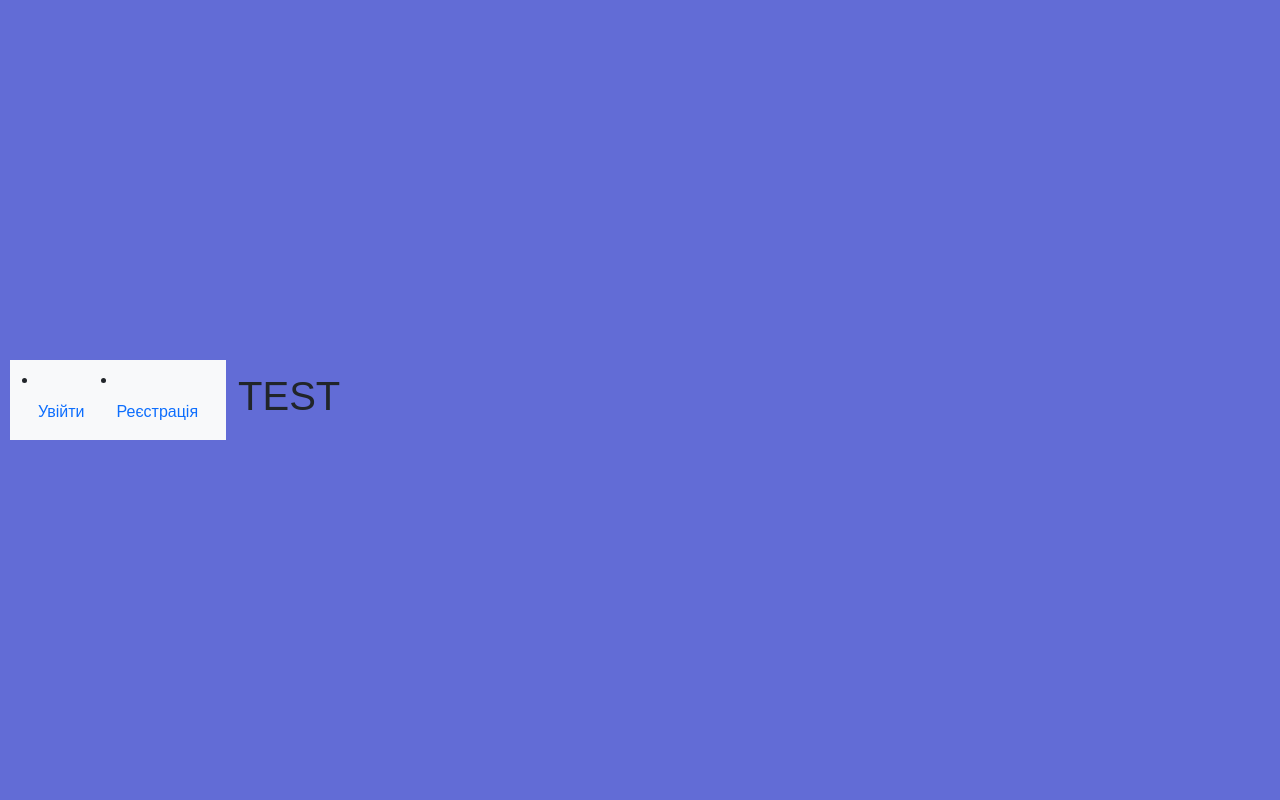
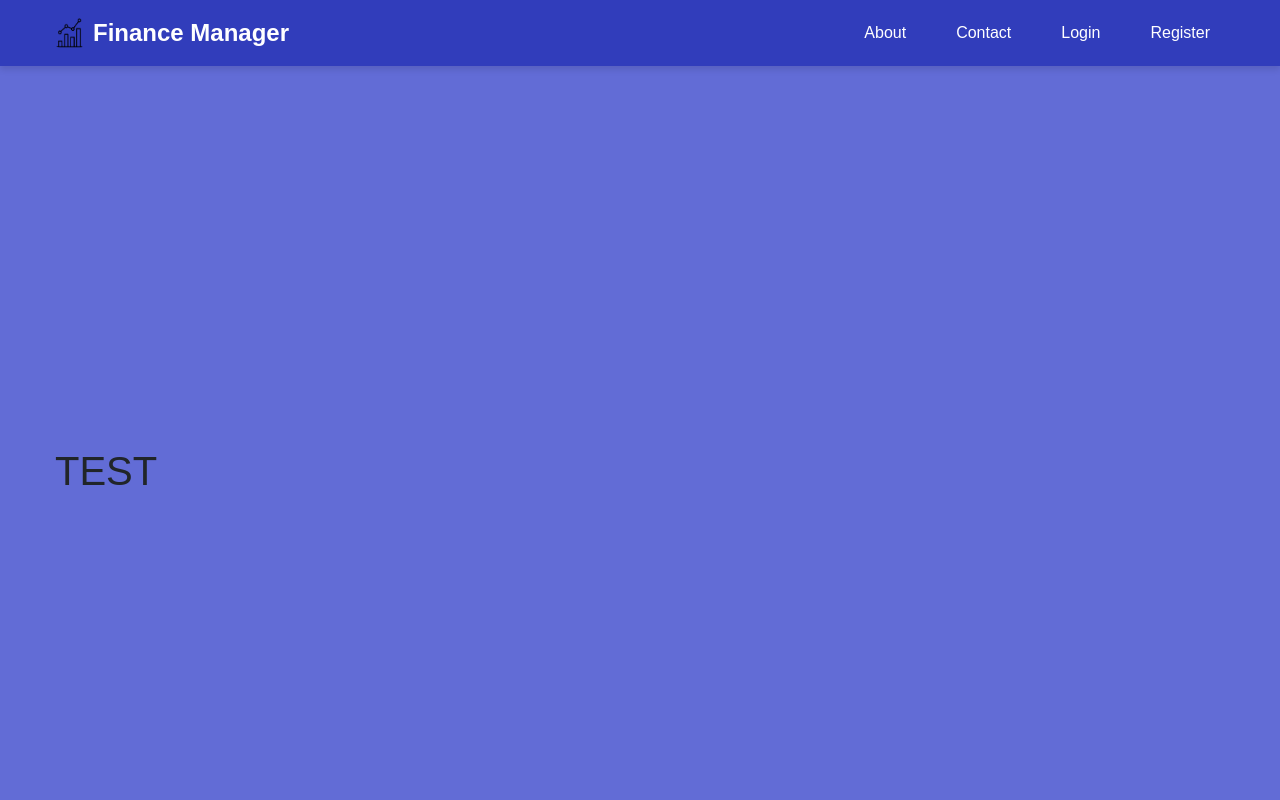
Before and after one commit to Vildga/financeManager, a Django app: page / in a window 1280 px wide. Run offline with Django 5.2, Linux system fonts and the light colour scheme.

Commit message:
added header

```diff
--- a/fmApp/templates/base.html
+++ b/fmApp/templates/base.html
@@ -9,32 +9,29 @@
     <link rel="stylesheet" href="{% static 'style.css' %}">
 </head>
 <body>
-    <nav class="navbar navbar-expand-lg navbar-light bg-light">
-        <div class="container">
-            <div class="collapse navbar-collapse" id="navbarNav">
-                {% if request.user.is_authenticated %}
-                        <li class="nav-item">
-                            <a class="nav-link" href="{% url 'logout' %}">
-                                Вийти
-                            </a>
-                        </li>
+    <header class="header">
+        <div class="container d-flex align-items-center justify-content-between">
+            <a class="navbar-brand" href="{% url 'home' %}">
+                <img src="/media/logos/FinanceManager.png" alt="LogoFinanceManager" class="logo" />
+                Finance Manager
+            </a>
+            <nav class="navigation">
+                <ul class="d-flex">
+                    <li><a href="#about">About</a></li>
+                    <li><a href="#contact">Contact</a></li>
+                    {% if request.user.is_authenticated %}
+                        <li><a href="{% url 'logout' %}">Logout</a></li>
                     {% else %}
-                        <li class="nav-item">
-                            <a class="nav-link" href="{% url 'login' %}">
-                                Увійти
-                            </a>
-                        </li>
-                        <li class="nav-item">
-                            <a class="nav-link" href="{% url 'registration' %}">
-                                Реєстрація
-                            </a>
-                        </li>
+                        <li><a href="{% url 'login' %}">Login</a></li>
+                        <li><a href="{% url 'registration' %}">Register</a></li>
                     {% endif %}
-            </div>
+                </ul>
+            </nav>
         </div>
-    </nav>
+    </header>
 
-    <div class="container">
+    <div class="container" style="margin-top: 80px;">
         {% block content %}{% endblock %}
     </div>
 </body>
+</html>
--- a/fmApp/views.py
+++ b/fmApp/views.py
@@ -15,7 +15,7 @@ def home(request):
 def user_login(request):
     if request.user.is_authenticated:
         messages.success(request, 'Ви вже увійшли до системи.')
-        return redirect('')
+        return redirect('home')
 
     if request.method == 'POST':
         form = AuthenticationForm(request, request.POST)
--- a/static/style.css
+++ b/static/style.css
@@ -1,4 +1,3 @@
-
 * {
     margin: 0;
     padding: 0;
@@ -32,7 +31,6 @@ body {
 }
 
 /* Google & Apple button styling */
-
 .login_form .login_option {
     display: flex;
     width: 100%;
@@ -162,3 +160,78 @@ form button {
 form button:hover {
     background: #4954d0;
 }
+
+/* Новый код для хедера */
+.header {
+    width: 100%;
+    background-color: #313dbb ;
+    box-shadow: 0 4px 6px rgba(0, 0, 0, 0.1);
+    position: fixed;
+    top: 0;
+    left: 0;
+    z-index: 1000;
+    padding: 10px 0;
+}
+
+.container {
+    max-width: 1200px;
+    margin: 0 auto;
+    display: flex;
+    justify-content: space-between;
+    align-items: center;
+    padding: 0 15px;
+}
+
+/* Логотип */
+.navbar-brand {
+    display: flex;
+    align-items: center;
+    text-decoration: none;
+    color: #fff;
+    font-size: 24px;
+    font-weight: bold;
+}
+
+.navbar-brand .logo {
+    width: 30px;
+    height: 30px;
+    margin-right: 8px;
+    border-radius: 5px;
+}
+
+.navbar-brand:hover {
+    text-decoration: none;
+    color: #ddd;
+}
+
+/* Навигация */
+.navigation ul {
+    list-style: none;
+    margin: 0;
+    padding: 0;
+    display: flex;
+    gap: 20px;
+}
+
+.navigation ul li {
+    margin: 0;
+}
+
+.navigation ul li a {
+    text-decoration: none;
+    color: #fff;
+    font-size: 16px;
+    font-weight: 500;
+    padding: 10px 15px;
+    transition: background-color 0.3s ease, color 0.3s ease;
+    border-radius: 5px;
+}
+
+.navigation ul li a:hover {
+    background-color: #313dbb ;
+    color: #fff;
+}
+
+body {
+    padding-top: 70px;
+}
```
Also changed, not shown: media/logos/FinanceManager.png (added).
